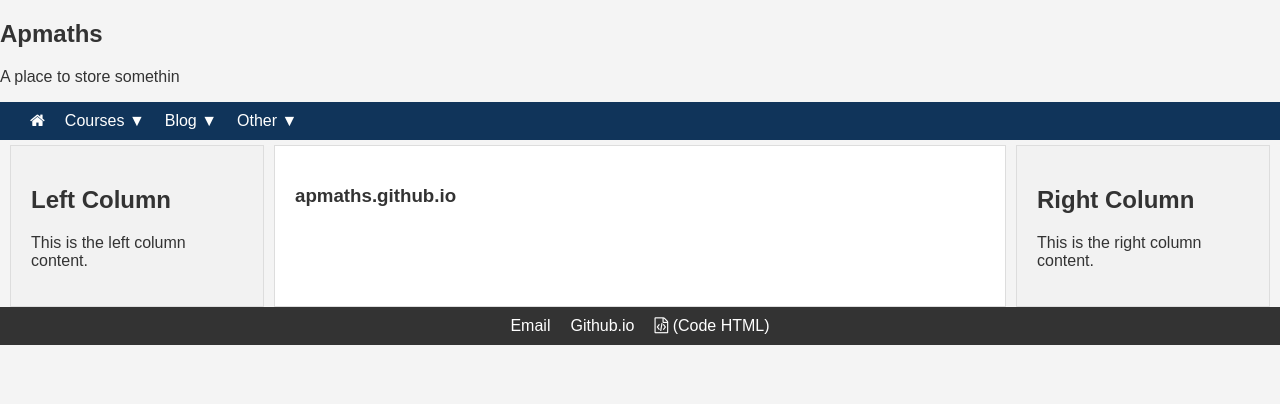
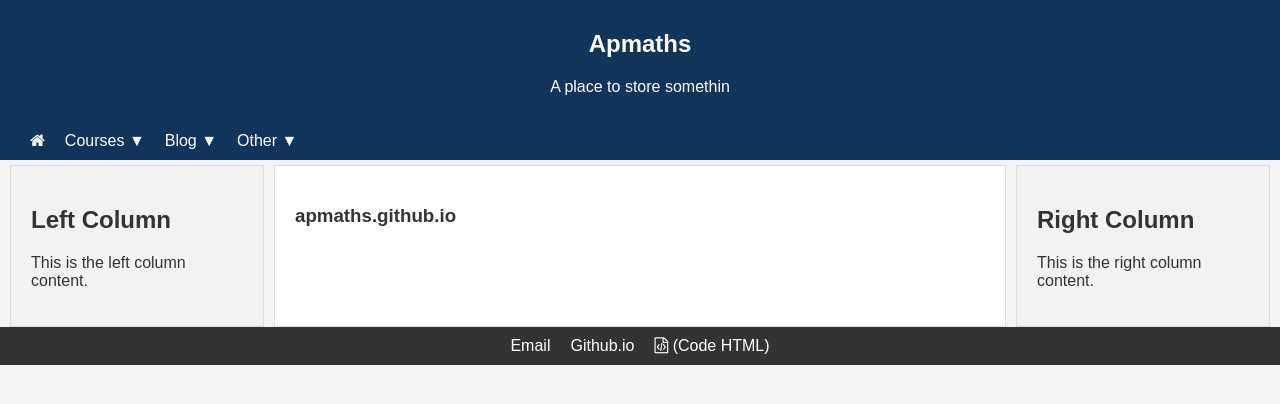
Before and after one commit to hoAngnaMPHan/apmaths.github.io, a Jekyll site: the page built from index.html, in a window 1280 px wide. Shown: the top 404 px of the page. Built offline with Jekyll 4.4.1, drawn with Linux system fonts in a browser that asks for light colours.

Commit message:
Update header.html

```diff
--- a/_includes/header.html
+++ b/_includes/header.html
@@ -1,4 +1,4 @@
- <div class="header">
+ <header>
   <h2>Apmaths</h2>
   <p>A place to store somethin</p>
-</div>
+</header>
```
